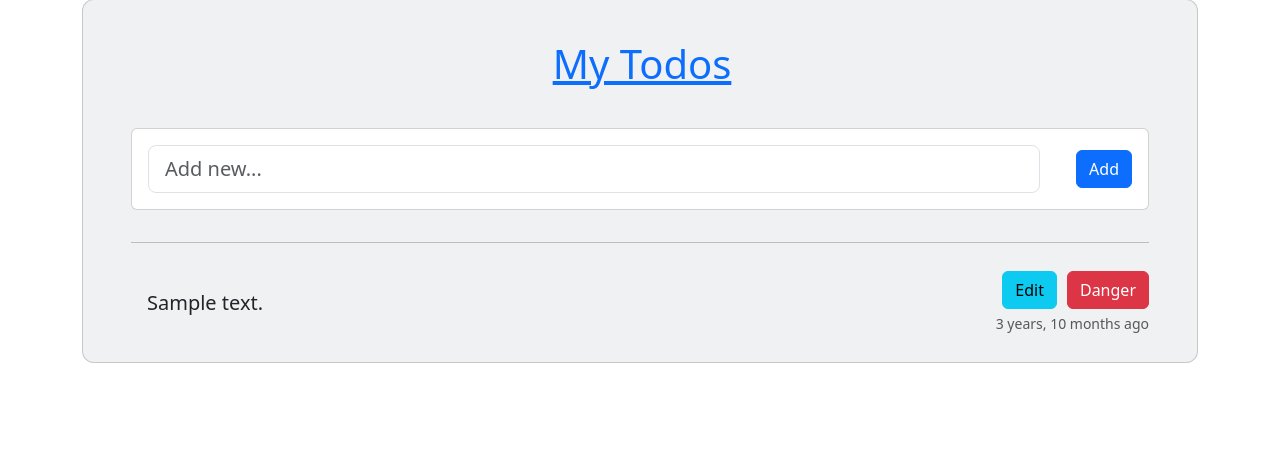
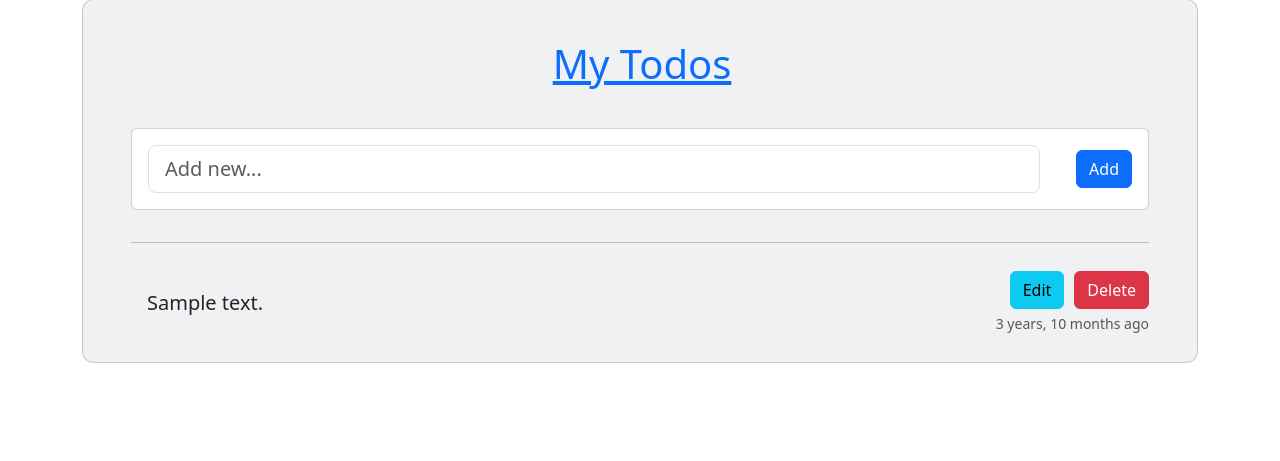
Before and after one commit to nihad-rusanov/DjTodo, a Django app: page / in a window 1280 px wide. Shown: the part 325-786 px from the top of the page. Run offline with Django 4.2, Linux system fonts and the light colour scheme; a user stored in the database is signed in; tables that the repository leaves empty hold one stand-in row (values such as "Sample post"); some libraries are stand-ins or nearby versions.

Commit message:
Update index.html

```diff
--- a/core/templates/index.html
+++ b/core/templates/index.html
@@ -51,7 +51,7 @@
                     <li class="list-group-item ps-3 pe-0 py-1 rounded-0 border-0 bg-transparent">
                       <div class="d-flex flex-row justify-content-end mb-1">
                         <a href="{% url 'edit_todo' pk=todo.id %}" class="text-info" data-mdb-toggle="tooltip" title="Edit todo"><button type="button" class="btn btn-info">Edit</button></a>
-                        <a href="{% url 'delete_todo' pk=todo.id %}" class="text-danger" data-mdb-toggle="tooltip" title="Delete todo"><button type="button" class="btn btn-danger">Danger</button></a>
+                        <a href="{% url 'delete_todo' pk=todo.id %}" class="text-danger" data-mdb-toggle="tooltip" title="Delete todo"><button type="button" class="btn btn-danger">Delete</button></a>
                       </div>
                       <div class="text-end text-muted">
                           <p class="small mb-0 ">{{ todo.created_at | timesince  }} ago</p>
```
